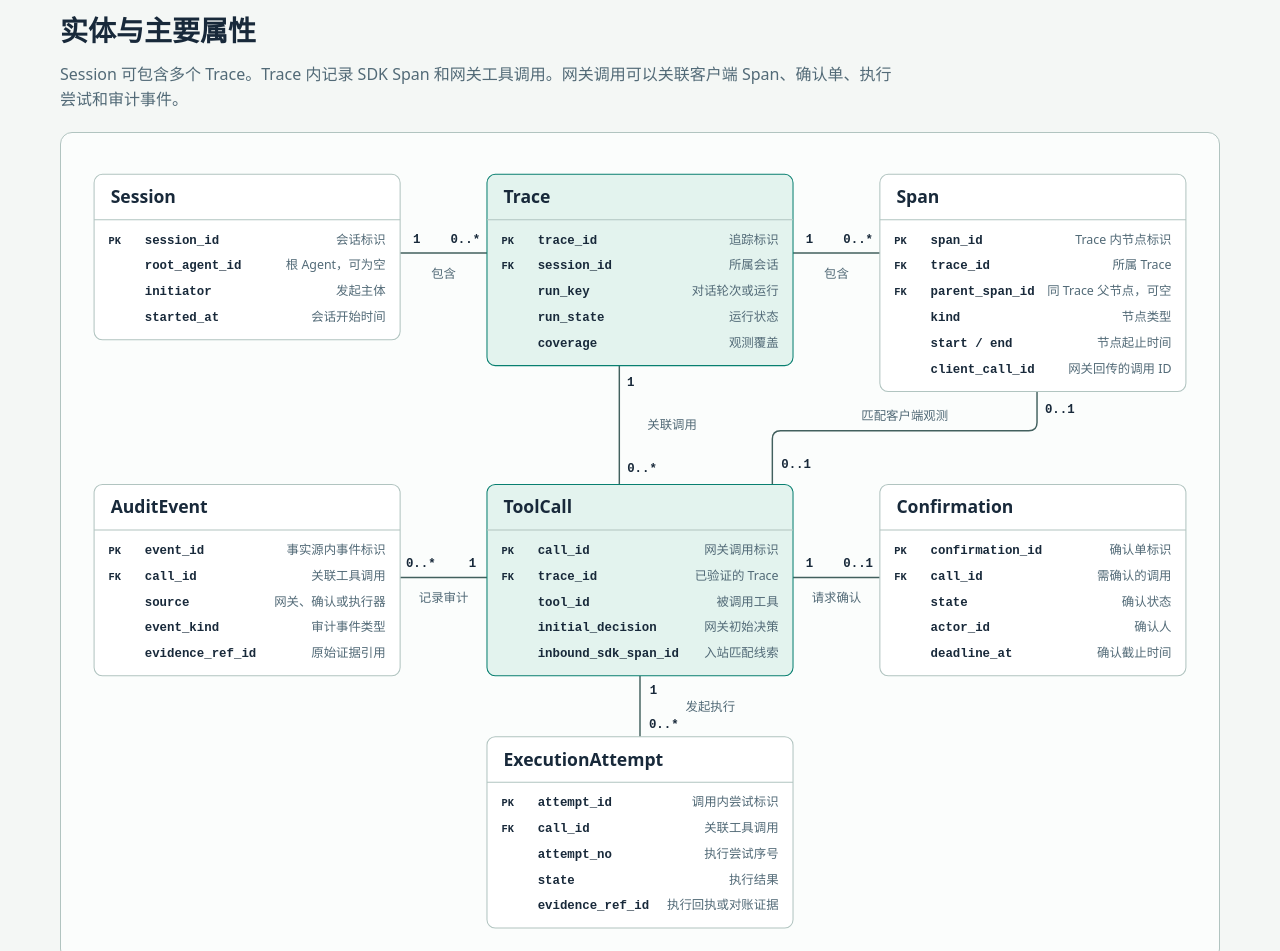
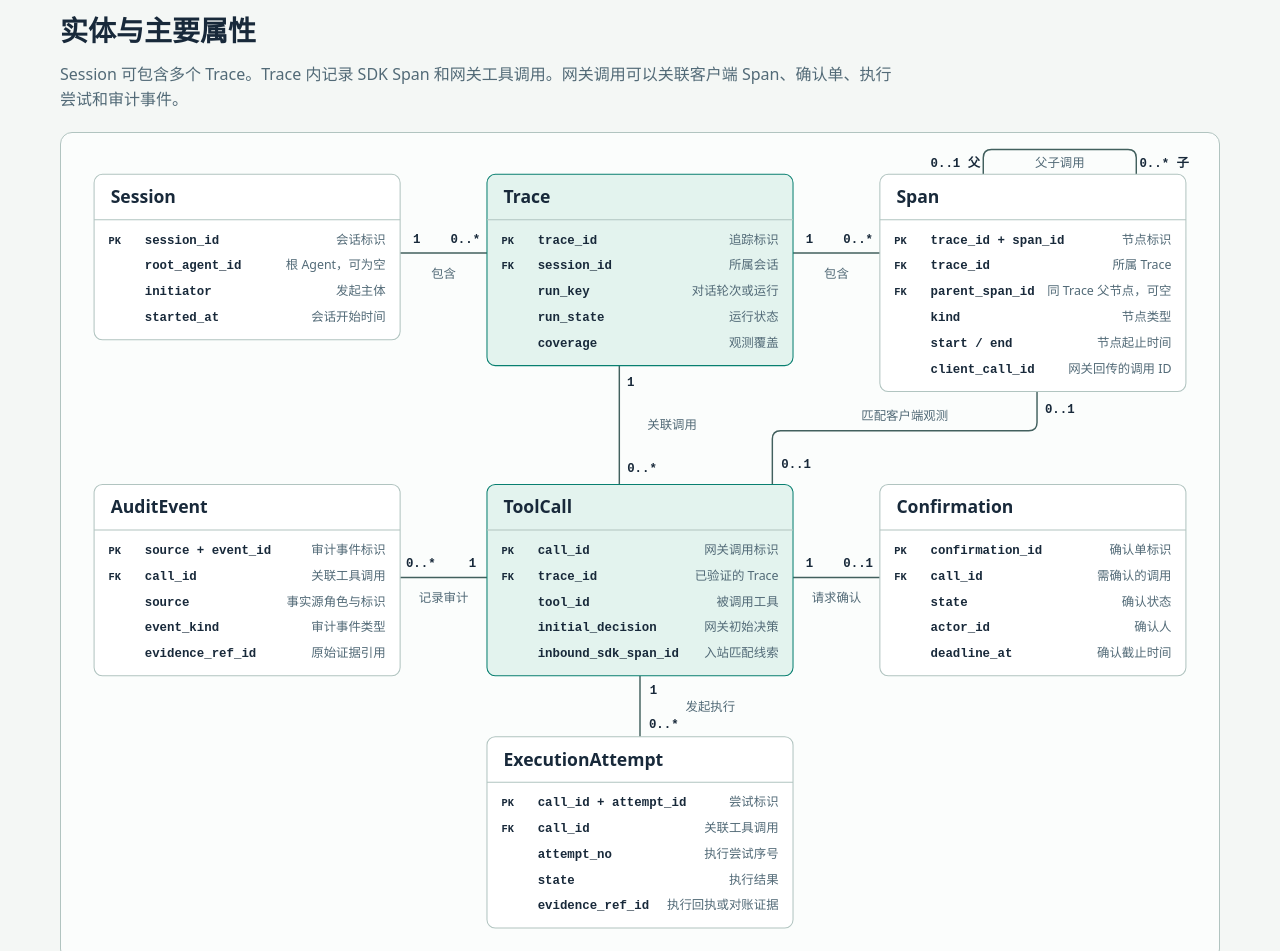
Before and after one commit to zhaochy1990/dubhe, a plain HTML site: page docs/architecture/tracing-architecture.html in a window 1280 px wide. Shown: the part 780-1731 px from the top of the page. Drawn offline with Linux system fonts and the light colour scheme.

Commit message:
Clarify Tracing entity identities and Span parentage

```diff
--- a/docs/architecture/tracing-architecture.html
+++ b/docs/architecture/tracing-architecture.html
@@ -161,7 +161,7 @@
       <div class="diagram model-diagram" role="region" aria-label="可横向滚动的 Tracing ER 图" tabindex="0">
         <svg viewBox="0 0 1120 800" role="img" aria-labelledby="tracing-er-title tracing-er-desc" xmlns="http://www.w3.org/2000/svg">
           <title id="tracing-er-title">Agent Tracing 实体关系图</title>
-          <desc id="tracing-er-desc">会话关联多条 Trace。Trace 包含多个 Span 和网关工具调用。一个工具调用可匹配一个客户端 Span，有零或一个确认单，可产生多次执行尝试和多条审计事件。</desc>
+          <desc id="tracing-er-desc">会话关联多条 Trace。Trace 包含多个 Span 和网关工具调用。Span 可以有一个父节点和多个子节点。一个工具调用可匹配一个客户端 Span，有零或一个确认单，可产生多次执行尝试和多条审计事件。</desc>
 
           <path class="path er-relationship" d="M 328 116 H 412"/>
           <text class="er-cardinality" x="344" y="106" text-anchor="middle">1</text>
@@ -171,6 +171,10 @@
           <text class="er-cardinality" x="724" y="106" text-anchor="middle">1</text>
           <text class="er-cardinality" x="771" y="106" text-anchor="middle">0..*</text>
           <text class="er-meaning" x="750" y="140" text-anchor="middle">包含</text>
+          <path class="path er-relationship" d="M 892 40 V 24 Q 892 16 900 16 H 1032 Q 1040 16 1040 24 V 40"/>
+          <text class="er-cardinality" x="865" y="33" text-anchor="middle">0..1 父</text>
+          <text class="er-cardinality" x="1067" y="33" text-anchor="middle">0..* 子</text>
+          <text class="er-meaning" x="966" y="33" text-anchor="middle">父子调用</text>
           <path class="path er-relationship" d="M 540 225 V 340"/>
           <text class="er-cardinality" x="551" y="245" text-anchor="middle">1</text>
           <text class="er-cardinality" x="562" y="328" text-anchor="middle">0..*</text>
@@ -230,8 +234,8 @@
             <text class="name" x="808" y="68">Span</text>
             <path class="er-divider" d="M 792 84 H 1088"/>
             <text class="er-key" x="806" y="107">PK</text>
-            <text class="er-attribute" x="841" y="107">span_id</text>
-            <text class="er-description" x="1074" y="107" text-anchor="end">Trace 内节点标识</text>
+            <text class="er-attribute" x="841" y="107">trace_id + span_id</text>
+            <text class="er-description" x="1074" y="107" text-anchor="end">节点标识</text>
             <text class="er-key" x="806" y="132">FK</text>
             <text class="er-attribute" x="841" y="132">trace_id</text>
             <text class="er-description" x="1074" y="132" text-anchor="end">所属 Trace</text>
@@ -251,13 +255,13 @@
             <text class="name" x="48" y="368">AuditEvent</text>
             <path class="er-divider" d="M 32 384 H 328"/>
             <text class="er-key" x="46" y="407">PK</text>
-            <text class="er-attribute" x="81" y="407">event_id</text>
-            <text class="er-description" x="314" y="407" text-anchor="end">事实源内事件标识</text>
+            <text class="er-attribute" x="81" y="407">source + event_id</text>
+            <text class="er-description" x="314" y="407" text-anchor="end">审计事件标识</text>
             <text class="er-key" x="46" y="432">FK</text>
             <text class="er-attribute" x="81" y="432">call_id</text>
             <text class="er-description" x="314" y="432" text-anchor="end">关联工具调用</text>
             <text class="er-attribute" x="81" y="457">source</text>
-            <text class="er-description" x="314" y="457" text-anchor="end">网关、确认或执行器</text>
+            <text class="er-description" x="314" y="457" text-anchor="end">事实源角色与标识</text>
             <text class="er-attribute" x="81" y="482">event_kind</text>
             <text class="er-description" x="314" y="482" text-anchor="end">审计事件类型</text>
             <text class="er-attribute" x="81" y="507">evidence_ref_id</text>
@@ -305,8 +309,8 @@
             <text class="name" x="428" y="612">ExecutionAttempt</text>
             <path class="er-divider" d="M 412 628 H 708"/>
             <text class="er-key" x="426" y="651">PK</text>
-            <text class="er-attribute" x="461" y="651">attempt_id</text>
-            <text class="er-description" x="694" y="651" text-anchor="end">调用内尝试标识</text>
+            <text class="er-attribute" x="461" y="651">call_id + attempt_id</text>
+            <text class="er-description" x="694" y="651" text-anchor="end">尝试标识</text>
             <text class="er-key" x="426" y="676">FK</text>
             <text class="er-attribute" x="461" y="676">call_id</text>
             <text class="er-description" x="694" y="676" text-anchor="end">关联工具调用</text>
```
Also changed, not shown: docs/architecture/tracing-sdk.md (+1 -1 lines).
